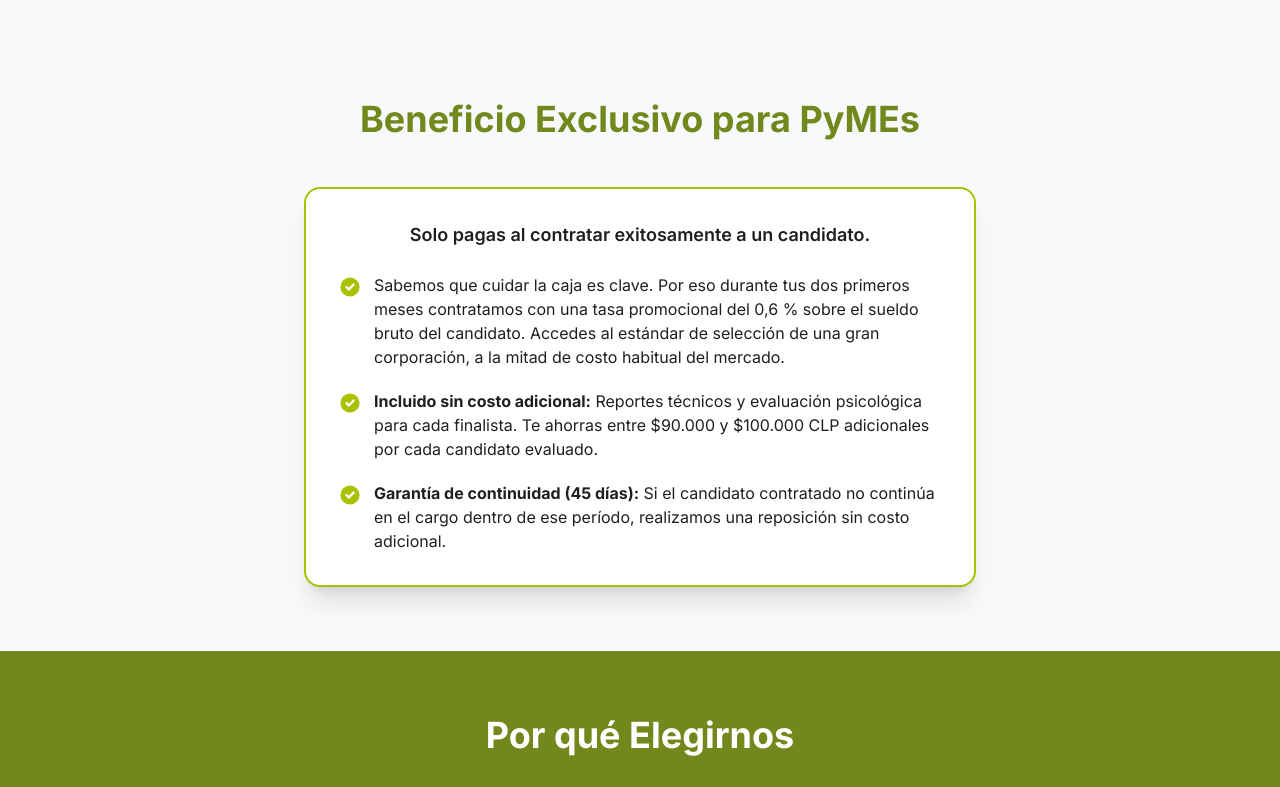
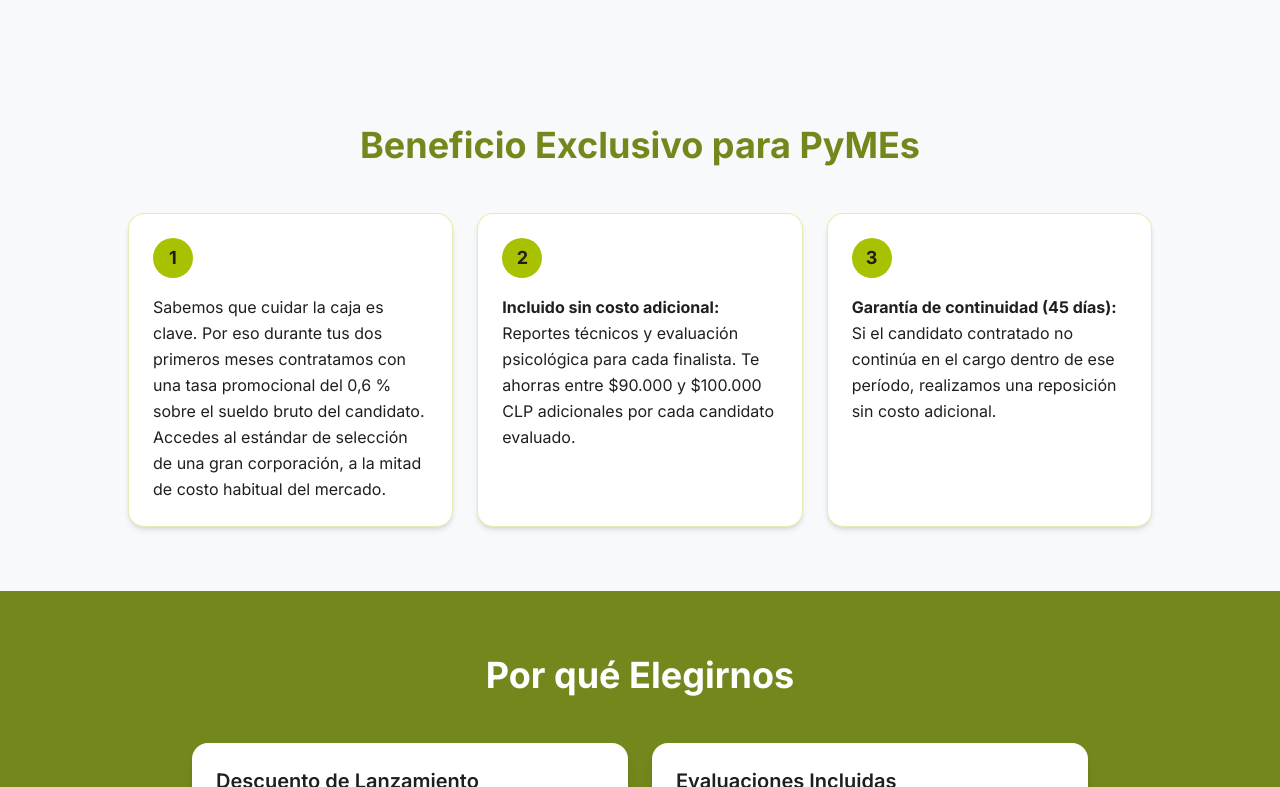
Before and after one commit to andreaendigital/mindcodeweb, a website: page index.html in a window 1280 px wide. Shown: the part 1799-2586 px from the top of the page. Drawn offline with nearby package versions, Linux system fonts and the light colour scheme.

Commit message:
mejoras en textos

```diff
--- a/index.html
+++ b/index.html
@@ -172,8 +172,8 @@
                 <path stroke-linecap="round" stroke-linejoin="round" stroke-width="1.5" d="M7 11.5V14m0-2.5v-6a1.5 1.5 0 113 0m-3 6a1.5 1.5 0 00-3 0v2a7.5 7.5 0 0015 0v-5a1.5 1.5 0 00-3 0m-6-3V11m0-5.5v-1a1.5 1.5 0 013 0v1m0 0V11m0-5.5a1.5 1.5 0 013 0v3m0 0V11"/>
               </svg>
             </div>
-            <h3 class="text-2xl font-bold text-white mb-3 leading-tight">Tu Área de Selección Externa:</h3>
-            <p class="text-white/80 text-base leading-relaxed">Asumimos tus procesos de contratación de punta a punta para que te enfoques 100% en hacer crecer tu negocio.</p>
+            <h3 class="text-2xl font-bold text-white mb-3 leading-tight">Evaluaciones Psicolaborales</h3>
+            <p class="text-white/80 text-base leading-relaxed">Análisis curricular, Test BFIQ (Big Five), Test PBLL, Set de preguntas difíciles por competencias y STAR, Triangulación de Resultados.</p>
             <!-- Notch + CTA -->
             <div class="absolute bottom-0 left-0 flex items-end">
               <svg class="absolute -top-5 left-0" width="20" height="20" viewBox="0 0 20 20" fill="none" aria-hidden="true"><path d="M20 20H0V0C0 11.046 8.954 20 20 20Z" fill="#72881c"/></svg>
@@ -246,33 +246,24 @@
       <div class="max-w-7xl mx-auto px-4 sm:px-6 lg:px-8 py-16">
         <h2 class="text-3xl md:text-4xl font-bold text-[#72881c] text-center mb-12">Beneficio Exclusivo para PyMEs</h2>
 
-        <div class="reveal max-w-2xl mx-auto bg-white rounded-2xl shadow-xl border-2 border-[#a8c202] p-8">
-          <!-- Modelo de cobro -->
-          <p class="text-lg font-semibold text-[#1d211c] text-center mb-6">
-            Solo pagas al contratar exitosamente a un candidato.
-          </p>
+        <div class="grid grid-cols-1 md:grid-cols-3 gap-6 max-w-5xl mx-auto">
+          <!-- Tarjeta 1 -->
+          <div class="reveal bg-white rounded-2xl shadow-md border border-[#a8c202]/30 p-6 flex flex-col items-start">
+            <div class="w-10 h-10 rounded-full bg-[#a8c202] flex items-center justify-center text-[#1d211c] font-bold text-lg mb-4">1</div>
+            <p class="text-[#1d211c] text-base leading-relaxed">Sabemos que cuidar la caja es clave. Por eso durante tus dos primeros meses contratamos con una tasa promocional del 0,6 % sobre el sueldo bruto del candidato. Accedes al estándar de selección de una gran corporación, a la mitad de costo habitual del mercado.</p>
+          </div>
 
-          <!-- Detalles de la tarifa -->
-          <ul class="space-y-5">
-            <li class="flex items-start gap-3">
-              <svg class="w-6 h-6 text-[#a8c202] flex-shrink-0 mt-0.5" fill="currentColor" viewBox="0 0 20 20" aria-hidden="true">
-                <path fill-rule="evenodd" d="M10 18a8 8 0 100-16 8 8 0 000 16zm3.707-9.293a1 1 0 00-1.414-1.414L9 10.586 7.707 9.293a1 1 0 00-1.414 1.414l2 2a1 1 0 001.414 0l4-4z" clip-rule="evenodd"/>
-              </svg>
-              <span class="text-[#1d211c]">Sabemos que cuidar la caja es clave. Por eso durante tus dos primeros meses contratamos con una tasa promocional del 0,6 % sobre el sueldo bruto del candidato. Accedes al estándar de selección de una gran corporación, a la mitad de costo habitual del mercado.</span>
-            </li>
-            <li class="flex items-start gap-3">
-              <svg class="w-6 h-6 text-[#a8c202] flex-shrink-0 mt-0.5" fill="currentColor" viewBox="0 0 20 20" aria-hidden="true">
-                <path fill-rule="evenodd" d="M10 18a8 8 0 100-16 8 8 0 000 16zm3.707-9.293a1 1 0 00-1.414-1.414L9 10.586 7.707 9.293a1 1 0 00-1.414 1.414l2 2a1 1 0 001.414 0l4-4z" clip-rule="evenodd"/>
-              </svg>
-              <span class="text-[#1d211c]"><strong>Incluido sin costo adicional:</strong> Reportes técnicos y evaluación psicológica para cada finalista. Te ahorras entre $90.000 y $100.000 CLP adicionales por cada candidato evaluado.</span>
-            </li>
-            <li class="flex items-start gap-3">
-              <svg class="w-6 h-6 text-[#a8c202] flex-shrink-0 mt-0.5" fill="currentColor" viewBox="0 0 20 20" aria-hidden="true">
-                <path fill-rule="evenodd" d="M10 18a8 8 0 100-16 8 8 0 000 16zm3.707-9.293a1 1 0 00-1.414-1.414L9 10.586 7.707 9.293a1 1 0 00-1.414 1.414l2 2a1 1 0 001.414 0l4-4z" clip-rule="evenodd"/>
-              </svg>
-              <span class="text-[#1d211c]"><strong>Garantía de continuidad (45 días):</strong> Si el candidato contratado no continúa en el cargo dentro de ese período, realizamos una reposición sin costo adicional.</span>
-            </li>
-          </ul>
+          <!-- Tarjeta 2 -->
+          <div class="reveal bg-white rounded-2xl shadow-md border border-[#a8c202]/30 p-6 flex flex-col items-start">
+            <div class="w-10 h-10 rounded-full bg-[#a8c202] flex items-center justify-center text-[#1d211c] font-bold text-lg mb-4">2</div>
+            <p class="text-[#1d211c] text-base leading-relaxed"><strong>Incluido sin costo adicional:</strong> Reportes técnicos y evaluación psicológica para cada finalista. Te ahorras entre $90.000 y $100.000 CLP adicionales por cada candidato evaluado.</p>
+          </div>
+
+          <!-- Tarjeta 3 -->
+          <div class="reveal bg-white rounded-2xl shadow-md border border-[#a8c202]/30 p-6 flex flex-col items-start">
+            <div class="w-10 h-10 rounded-full bg-[#a8c202] flex items-center justify-center text-[#1d211c] font-bold text-lg mb-4">3</div>
+            <p class="text-[#1d211c] text-base leading-relaxed"><strong>Garantía de continuidad (45 días):</strong> Si el candidato contratado no continúa en el cargo dentro de ese período, realizamos una reposición sin costo adicional.</p>
+          </div>
         </div>
       </div>
     </section>
```
